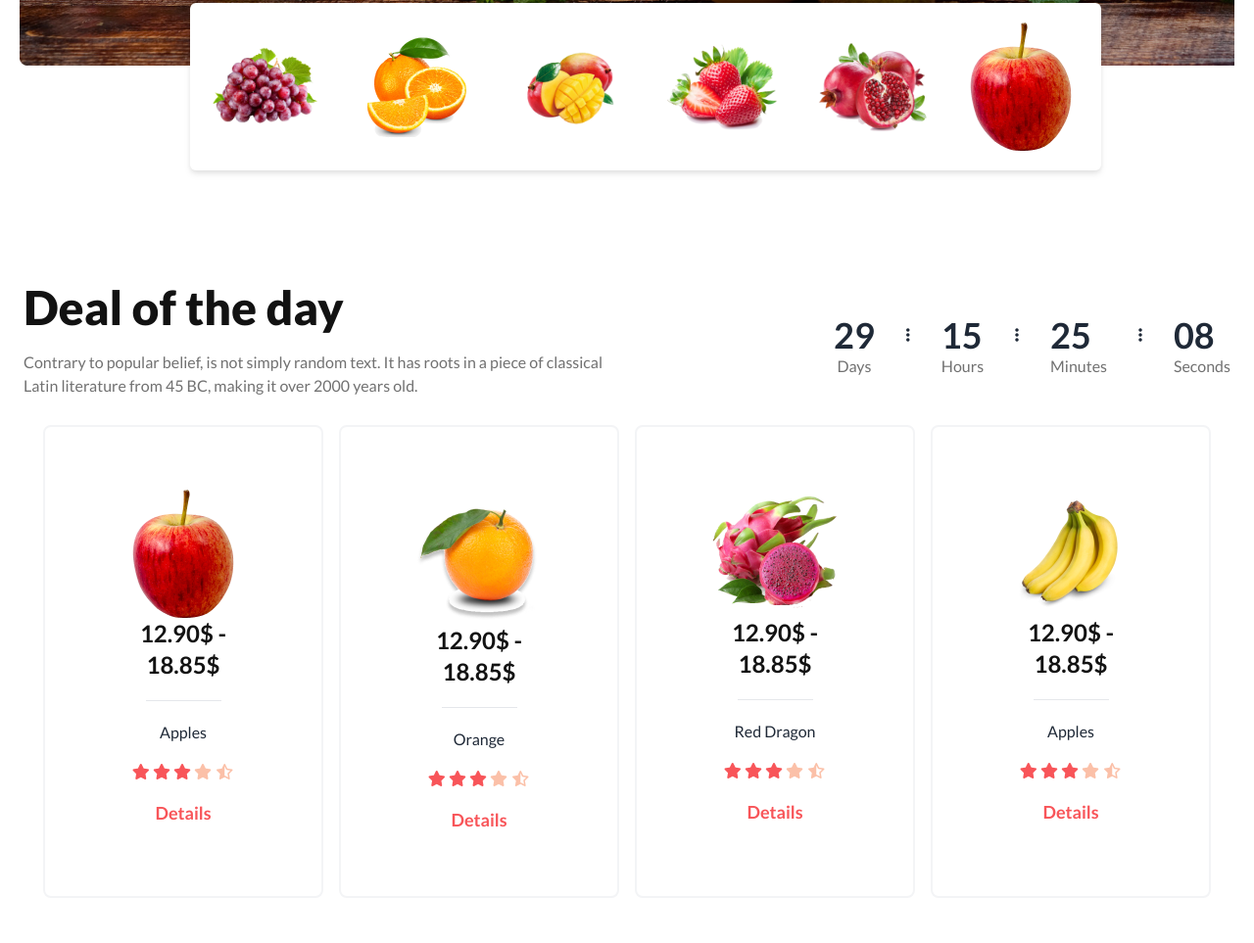
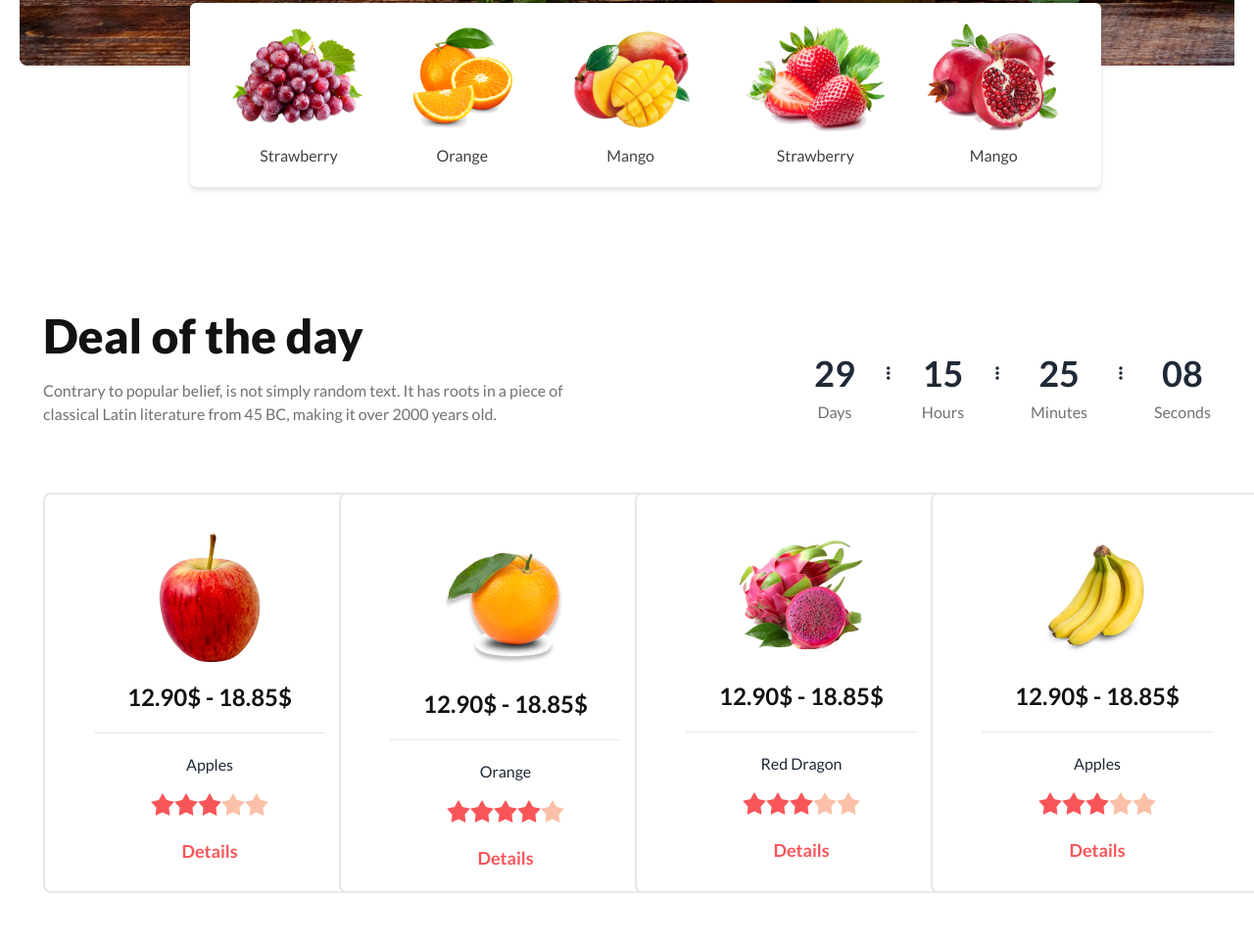
Before and after one commit to Ishtiak007/B8A3-Fruit-Brust-Assignment3, a plain HTML site: page index.html in a window 1280 px wide. Shown: the part 657-1620 px from the top of the page at 98% size. Drawn offline with nearby package versions, Linux system fonts and the light colour scheme; grey boxes are pictures that could not be loaded.

```diff
--- a/index.html
+++ b/index.html
@@ -190,7 +190,7 @@
           </div>
         </div>
       </nav>
-      <!-- ,,,,,,,,,,,,,,,,,,Exotic tastes at your doorstep section............................... -->
+      <!-- ...................Exotic tastes at your doorstep section............................... -->
       <section class="max-w-screen-2xl mx-auto p-5">
         <div class="carousel w-full">
           <!-- slide 1 -->
@@ -386,28 +386,33 @@
         <div
           class="lg:relative lg:w-[75%] lg:h-[25%] lg:bg-white lg:drop-shadow-md lg:left-[14%] lg:-top-16 hidden lg:flex rounded-md"
         >
-          <div>
+          <div class="w-full">
             <div
-              class="grid grid-cols-6 items-center justify-center p-5 gap-10"
+              class="flex justify-around items-end p-5"
             >
+
                 <div>
                     <img src="./images/fruit1.png" alt="" />
+                    <p class="text-center text-[#121212CC] mt-3">Strawberry</p>
                   </div>
                   <div>
                     <img src="./images/fruit2.png" alt="" />
+                    <p class="text-center text-[#121212CC] mt-3">Orange</p>
                   </div>
                   <div>
                     <img src="./images/fruit3.png" alt="" />
+                    <p class="text-center text-[#121212CC] mt-3">Mango</p>
                   </div>
                   <div>
                     <img src="./images/fruit4.png" alt="" />
+                    <p class="text-center text-[#121212CC] mt-3">Strawberry</p>
                   </div>
                   <div>
                     <img src="./images/fruit5.png" alt="" />
+                    <p class="text-center text-[#121212CC] mt-3">Mango</p>
                   </div>
-              <div>
-                <img src="./images/fruit6.png" alt="" />
-              </div>
+
+
             </div>
           </div>
         </div>
@@ -417,10 +422,10 @@
       <!-- ........................Deal of the day section...................... -->
       <section class="container mx-auto p-6" id="modal">
         <div class="flex lg:flex-row flex-col items-center">
-          <div class="flex-1 lg:justify-start">
+          <div class="flex-1 lg:justify-start p-5">
             <div>
               <h1
-                class="text-5xl font-extrabold text-[#121212] lg:text-left text-center"
+                class="lg:text-5xl text-3xl font-extrabold text-[#121212] lg:text-left text-center"
               >
                 Deal of the day
               </h1>
@@ -433,12 +438,12 @@
               </p>
             </div>
           </div>
-          <div class="flex-1 mt-10">
-            <div class="flex lg:gap-8 gap-5 lg:justify-end justify-center mb-7">
+          <div class="flex-1 mt-10 lg:p-5">
+            <div class="flex lg:gap-8 gap-3 lg:justify-end justify-center">
               <div>
                 <div>
-                  <h1 class="font-semibold lg:text-4xl text-xl">29</h1>
-                  <p class="text-[#12121299] font-medium text-center">Days</p>
+                  <h1 class="font-semibold lg:text-4xl text-xl text-center">29</h1>
+                  <p class="text-[#12121299] font-medium text-center mt-2">Days</p>
                 </div>
               </div>
               <div>
@@ -448,8 +453,8 @@
               </div>
               <div>
                 <div>
-                  <h1 class="font-semibold lg:text-4xl text-xl">15</h1>
-                  <p class="text-[#12121299] font-medium text-center">Hours</p>
+                  <h1 class="font-semibold lg:text-4xl text-xl text-center">15</h1>
+                  <p class="text-[#12121299] font-medium text-center mt-2">Hours</p>
                 </div>
               </div>
               <div>
@@ -458,8 +463,8 @@
                 </h1>
               </div>
               <div>
-                <h1 class="font-semibold lg:text-4xl text-xl">25</h1>
-                <p class="text-[#12121299] font-medium text-center">Minutes</p>
+                <h1 class="font-semibold lg:text-4xl text-xl text-center">25</h1>
+                <p class="text-[#12121299] font-medium text-center mt-2">Minutes</p>
               </div>
               <div>
                 <h1>
@@ -467,37 +472,36 @@
                 </h1>
               </div>
               <div>
-                <h1 class="font-semibold lg:text-4xl text-xl">08</h1>
-                <p class="text-[#12121299] font-medium text-center">Seconds</p>
+                <h1 class="font-semibold lg:text-4xl text-xl text-center">08</h1>
+                <p class="text-[#12121299] font-medium text-center mt-2">Seconds</p>
               </div>
             </div>
           </div>
         </div>
-        <!-- w-[340px] h-[400px] -->
         <div
-          class="grid lg:grid-cols-4 grid-cols-1 gap-4 md:grid-cols-2 lg:p-5"
+          class="grid lg:grid-cols-4 grid-cols-1 gap-4 md:grid-cols-2 lg:p-5 mt-7"
         >
           <!-- 1 -->
           <div
-            class="border-2 border-gray-100 bg-[#FFF] rounded-lg mx-auto md:p-16 lg:p-16 p-10"
+            class="border-2 border-gray-200 bg-[#FFF] rounded-lg mx-auto w-[340px]"
           >
             <figure>
-              <img class="mx-auto" src="./images/fruit6.png" alt="Shoes" />
+              <img class="mx-auto mb-5 mt-10" src="./images/fruit6.png" alt="Shoes" />
             </figure>
             <div class="text-center">
               <h2 class="text-center text-[#121212] text-2xl font-bold mb-5">
                 12.90$ - 18.85$
               </h2>
-              <hr class="w-[50%] text-[#12121299] mx-auto mb-5" />
+              <hr class="w-[70%] text-[#12121299] mx-auto mb-5" />
               <p class="text[#12121299] font-medium mb-4">Apples</p>
-              <div class="">
-                <i class="fa-solid fa-star text-[#F85559]"></i>
-                <i class="fa-solid fa-star text-[#F85559]"></i>
-                <i class="fa-solid fa-star text-[#F85559]"></i>
-                <i class="fa-solid fa-star text-[#FBC0A8]"></i>
-                <i class="fa-regular fa-star-half-stroke text-[#FBC0A8]"></i>
+              <div class="rating">
+                <input type="radio" name="rating-1" class="mask mask-star-2 bg-[#F85559]" checked/>
+                <input type="radio" name="rating-2" class="mask mask-star-2 bg-[#F85559]" checked />
+                <input type="radio" name="rating-3" class="mask mask-star-2 bg-[#F85559]" checked/>
+                <input type="radio" name="rating-4" class="mask mask-star-2 bg-[#FBC0A8]" checked/>
+                <input type="radio" name="rating-5" class="mask mask-star-2 bg-[#FBC0A8]" />
               </div>
-              <div class="mx-auto mt-4">
+              <div class="mx-auto mt-4 mb-5">
                 <a href="#my_modal_7" class="text-[#F85559] text-lg font-bold"
                   >Details</a
                 >
@@ -506,8 +510,6 @@
 
               <div class="modal" id="my_modal_7">
                 <div class="modal-box">
-                  <!-- <h3 class="font-bold text-lg">Hello!</h3>
-                  <p class="py-4">This modal works with anchor links</p> -->
                   <div
                     class="bg-[#FFF] rounded-lg mx-auto md:p-16 lg:p-16 p-10 space-y-5"
                   >
@@ -526,14 +528,12 @@
                         Professional employees are there for you to pick the
                         most amazing and fresh fruits.
                       </p>
-                      <div class="mt-5">
-                        <i class="fa-solid fa-star text-[#F85559]"></i>
-                        <i class="fa-solid fa-star text-[#F85559]"></i>
-                        <i class="fa-solid fa-star text-[#F85559]"></i>
-                        <i class="fa-solid fa-star text-[#FBC0A8]"></i>
-                        <i
-                          class="fa-regular fa-star-half-stroke text-[#FBC0A8]"
-                        ></i>
+                      <div class="rating">
+                        <input type="radio" name="rating-1" class="mask mask-star-2 bg-[#F85559]" checked/>
+                        <input type="radio" name="rating-2" class="mask mask-star-2 bg-[#F85559]" checked />
+                        <input type="radio" name="rating-3" class="mask mask-star-2 bg-[#F85559]" checked/>
+                        <input type="radio" name="rating-4" class="mask mask-star-2 bg-[#FBC0A8]" checked/>
+                        <input type="radio" name="rating-5" class="mask mask-star-2 bg-[#FBC0A8]" />
                       </div>
                     </div>
                   </div>
@@ -552,26 +552,27 @@
             </div>
           </div>
           <!-- 2 -->
+          <!-- rounded-lg mx-auto md:p-16 lg:p-16 p-10 -->
           <div
-            class="border-2 border-gray-100 bg-[#FFF] rounded-lg mx-auto md:p-16 lg:p-16 p-10"
+            class="border-2 border-gray-200 bg-[#FFF] rounded-lg mx-auto w-[340px] "
           >
             <figure>
-              <img class="mx-auto" src="./images/fruit7.png" alt="Shoes" />
+              <img class="mx-auto mb-5 mt-10" src="./images/fruit7.png" alt="Shoes" />
             </figure>
             <div class="text-center">
               <h2 class="text-center text-[#121212] text-2xl font-bold mb-5">
                 12.90$ - 18.85$
               </h2>
-              <hr class="w-[50%] text-[#12121299] mx-auto mb-5" />
+              <hr class="w-[70%] text-[#12121299] mx-auto mb-5" />
               <p class="text[#12121299] font-medium mb-4">Orange</p>
-              <div class="">
-                <i class="fa-solid fa-star text-[#F85559]"></i>
-                <i class="fa-solid fa-star text-[#F85559]"></i>
-                <i class="fa-solid fa-star text-[#F85559]"></i>
-                <i class="fa-solid fa-star text-[#FBC0A8]"></i>
-                <i class="fa-regular fa-star-half-stroke text-[#FBC0A8]"></i>
+              <div class="rating">
+                <input type="radio" name="rating-6" class="mask mask-star-2 bg-[#F85559]" checked/>
+                <input type="radio" name="rating-7" class="mask mask-star-2 bg-[#F85559]" checked />
+                <input type="radio" name="rating-8" class="mask mask-star-2 bg-[#F85559]" />
+                <input type="radio" name="rating-9" class="mask mask-star-2 bg-[#F85559]" />
+                <input type="radio" name="rating-10" class="mask mask-star-2 bg-[#FBC0A8]" />
               </div>
-              <div class="mx-auto mt-4">
+              <div class="mx-auto mt-4 mb-5">
                 <a href="#my_modal_8" class="text-[#F85559] text-lg font-bold"
                   >Details</a
                 >
@@ -600,14 +601,12 @@
                         Professional employees are there for you to pick the
                         most amazing and fresh fruits.
                       </p>
-                      <div class="mt-5">
-                        <i class="fa-solid fa-star text-[#F85559]"></i>
-                        <i class="fa-solid fa-star text-[#F85559]"></i>
-                        <i class="fa-solid fa-star text-[#F85559]"></i>
-                        <i class="fa-solid fa-star text-[#FBC0A8]"></i>
-                        <i
-                          class="fa-regular fa-star-half-stroke text-[#FBC0A8]"
-                        ></i>
+                      <div class="rating">
+                        <input type="radio" name="rating-6" class="mask mask-star-2 bg-[#F85559]" checked/>
+                        <input type="radio" name="rating-7" class="mask mask-star-2 bg-[#F85559]" checked />
+                        <input type="radio" name="rating-8" class="mask mask-star-2 bg-[#F85559]" />
+                        <input type="radio" name="rating-9" class="mask mask-star-2 bg-[#F85559]" />
+                        <input type="radio" name="rating-10" class="mask mask-star-2 bg-[#FBC0A8]" />
                       </div>
                     </div>
                   </div>
@@ -627,25 +626,25 @@
           </div>
           <!-- 3 -->
           <div
-            class="border-2 border-gray-100 bg-[#FFF] rounded-lg mx-auto md:p-16 lg:p-16 p-10"
+            class="border-2 border-gray-200 bg-[#FFF] rounded-lg mx-auto w-[340px]"
           >
             <figure>
-              <img class="mx-auto" src="./images/fruit8.png" alt="Shoes" />
+              <img class="mx-auto mb-5 mt-10" src="./images/fruit8.png" alt="Shoes" />
             </figure>
             <div class="text-center">
               <h2 class="text-center text-[#121212] text-2xl font-bold mb-5">
                 12.90$ - 18.85$
               </h2>
-              <hr class="w-[50%] text-[#12121299] mx-auto mb-5" />
+              <hr class="w-[70%] text-[#12121299] mx-auto mb-5" />
               <p class="text[#12121299] font-medium mb-4">Red Dragon</p>
-              <div class="">
-                <i class="fa-solid fa-star text-[#F85559]"></i>
-                <i class="fa-solid fa-star text-[#F85559]"></i>
-                <i class="fa-solid fa-star text-[#F85559]"></i>
-                <i class="fa-solid fa-star text-[#FBC0A8]"></i>
-                <i class="fa-regular fa-star-half-stroke text-[#FBC0A8]"></i>
+              <div class="rating">
+                <input type="radio" name="rating-1" class="mask mask-star-2 bg-[#F85559]" checked/>
+                <input type="radio" name="rating-2" class="mask mask-star-2 bg-[#F85559]" checked />
+                <input type="radio" name="rating-3" class="mask mask-star-2 bg-[#F85559]" checked/>
+                <input type="radio" name="rating-4" class="mask mask-star-2 bg-[#FBC0A8]" checked/>
+                <input type="radio" name="rating-5" class="mask mask-star-2 bg-[#FBC0A8]" />
               </div>
-              <div class="mx-auto mt-4">
+              <div class="mx-auto mt-4 mb-5">
                 <a href="#my_modal_9" class="text-[#F85559] text-lg font-bold"
                   >Details</a
                 >
@@ -653,8 +652,7 @@
               <!-- modal three -->
               <div class="modal" id="my_modal_9">
                 <div class="modal-box">
-                  <!-- <h3 class="font-bold text-lg">Hello!</h3>
-                  <p class="py-4">This modal works with anchor links</p> -->
+
                   <div
                     class="bg-[#FFF] rounded-lg mx-auto md:p-16 lg:p-16 p-10 space-y-5"
                   >
@@ -673,14 +671,12 @@
                         Professional employees are there for you to pick the
                         most amazing and fresh fruits.
                       </p>
-                      <div class="mt-5">
-                        <i class="fa-solid fa-star text-[#F85559]"></i>
-                        <i class="fa-solid fa-star text-[#F85559]"></i>
-                        <i class="fa-solid fa-star text-[#F85559]"></i>
-                        <i class="fa-solid fa-star text-[#FBC0A8]"></i>
-                        <i
-                          class="fa-regular fa-star-half-stroke text-[#FBC0A8]"
-                        ></i>
+                      <div class="rating">
+                        <input type="radio" name="rating-1" class="mask mask-star-2 bg-[#F85559]" checked/>
+                        <input type="radio" name="rating-2" class="mask mask-star-2 bg-[#F85559]" checked />
+                        <input type="radio" name="rating-3" class="mask mask-star-2 bg-[#F85559]" checked/>
+                        <input type="radio" name="rating-4" class="mask mask-star-2 bg-[#FBC0A8]" checked/>
+                        <input type="radio" name="rating-5" class="mask mask-star-2 bg-[#FBC0A8]" />
                       </div>
                     </div>
                   </div>
@@ -701,25 +697,27 @@
           <!-- border-[#12121226] -->
           <!-- 4 -->
           <div
-            class="border-2 border-gray-100 bg-[#FFF] rounded-lg mx-auto md:p-16 lg:p-16 p-10"
+            class="border-2 border-gray-200 bg-[#FFF] rounded-lg mx-auto w-[340px]"
           >
             <figure>
-              <img class="mx-auto" src="./images/fruit9.png" alt="Shoes" />
+              <img class="mx-auto mb-5 mt-10" src="./images/fruit9.png" alt="Shoes" />
             </figure>
             <div class="text-center">
               <h2 class="text-center text-[#121212] text-2xl font-bold mb-5">
                 12.90$ - 18.85$
               </h2>
-              <hr class="w-[50%] text-[#12121299] mx-auto mb-5" />
+              <hr class="w-[70%] text-[#12121299] mx-auto mb-5" />
               <p class="text[#12121299] font-medium mb-4">Apples</p>
-              <div class="">
-                <i class="fa-solid fa-star text-[#F85559]"></i>
-                <i class="fa-solid fa-star text-[#F85559]"></i>
-                <i class="fa-solid fa-star text-[#F85559]"></i>
-                <i class="fa-solid fa-star text-[#FBC0A8]"></i>
-                <i class="fa-regular fa-star-half-stroke text-[#FBC0A8]"></i>
+
+              <div class="rating">
+                <input type="radio" name="rating-1" class="mask mask-star-2 bg-[#F85559]" checked/>
+                <input type="radio" name="rating-2" class="mask mask-star-2 bg-[#F85559]" checked />
+                <input type="radio" name="rating-3" class="mask mask-star-2 bg-[#F85559]" checked/>
+                <input type="radio" name="rating-4" class="mask mask-star-2 bg-[#FBC0A8]" checked/>
+                <input type="radio" name="rating-5" class="mask mask-star-2 bg-[#FBC0A8]" />
               </div>
-              <div class="mx-auto mt-4">
+
+              <div class="mx-auto mt-4 mb-5">
                 <a href="#my_modal_10" class="text-[#F85559] text-lg font-bold"
                   >Details</a
                 >
@@ -747,14 +745,12 @@
                         Professional employees are there for you to pick the
                         most amazing and fresh fruits.
                       </p>
-                      <div class="mt-5">
-                        <i class="fa-solid fa-star text-[#F85559]"></i>
-                        <i class="fa-solid fa-star text-[#F85559]"></i>
-                        <i class="fa-solid fa-star text-[#F85559]"></i>
-                        <i class="fa-solid fa-star text-[#FBC0A8]"></i>
-                        <i
-                          class="fa-regular fa-star-half-stroke text-[#FBC0A8]"
-                        ></i>
+                      <div class="rating">
+                        <input type="radio" name="rating-1" class="mask mask-star-2 bg-[#F85559]" checked/>
+                        <input type="radio" name="rating-2" class="mask mask-star-2 bg-[#F85559]" checked />
+                        <input type="radio" name="rating-3" class="mask mask-star-2 bg-[#F85559]" checked/>
+                        <input type="radio" name="rating-4" class="mask mask-star-2 bg-[#FBC0A8]" checked/>
+                        <input type="radio" name="rating-5" class="mask mask-star-2 bg-[#FBC0A8]" />
                       </div>
                     </div>
                   </div>
@@ -781,16 +777,6 @@
           </button>
         </div>
       </section>
-      <!-- class="carousel-item relative w-full lg:h-[600px] bg-cover bg-no-repeat"
-            style="
-              background-image: linear-gradient(
-                  180deg,
-                  #121212 0%,
-                  rgba(18, 18, 18, 0) 100%
-                ),
-                url('./images/banner3.png');
-            " -->
-      <!-- Meet the team section -->
       <section class="container mx-auto my-10">
         <div
           class="hero w-full lg:h-[600px] bg-cover bg-no-repeat"
@@ -861,6 +847,7 @@
         </div>
       </section>
     </main>
+    <!-- ...........................footer section.......................... -->
         <footer class="footer footer-center p-10 bg-[#121212] container mx-auto">
             <div>
 
```
Lines whose indentation alone changed are shown as unchanged.
